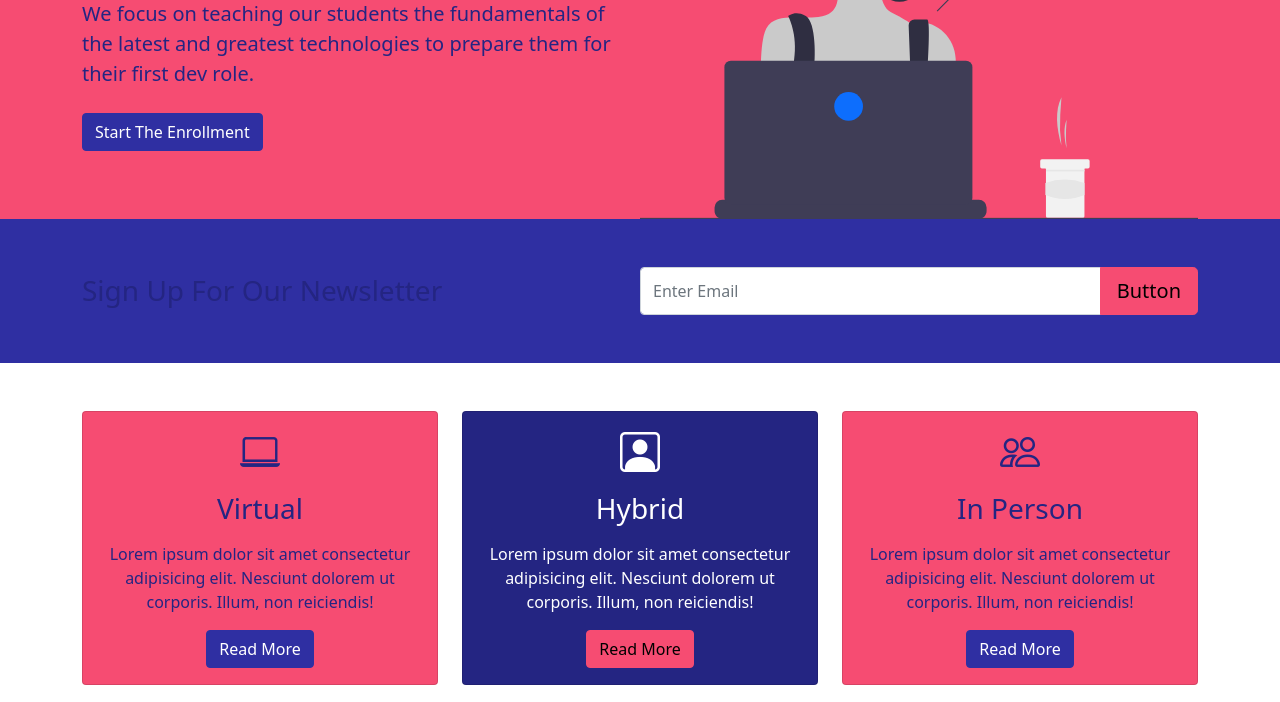
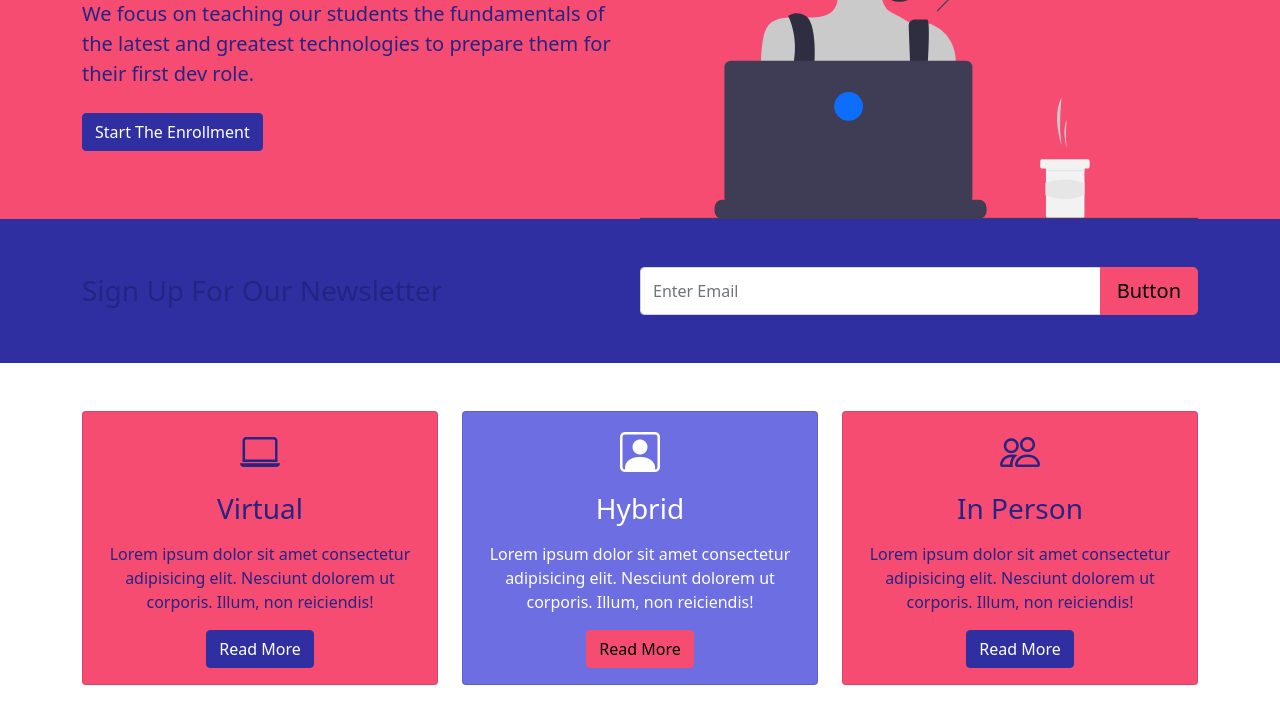
Before and after one commit to SURAJITSHAW/HTML-CSS, a website: page 5_Fake_BootCamp/index.html in a window 1280 px wide. Shown: the part 250-952 px from the top of the page. Drawn offline with nearby package versions, Linux system fonts and the light colour scheme; files that its build step writes are made by us from their sources.

Commit message:
Changing colors a bit 4

```diff
--- a/5_Fake_BootCamp/index.html
+++ b/5_Fake_BootCamp/index.html
@@ -4,7 +4,7 @@
     <meta charset="UTF-8" />
     <meta http-equiv="X-UA-Compatible" content="IE=edge" />
     <meta name="viewport" content="width=device-width, initial-scale=1.0" />
-    <link rel="stylesheet" href="/css/main.min.css">
+    <link rel="stylesheet" href="./css/main.min.css">
 
     <link rel="icon" type="image/x-icon" href="./images/avocado.ico">
     <link
--- a/5_Fake_BootCamp/sass/main.scss
+++ b/5_Fake_BootCamp/sass/main.scss
@@ -1,7 +1,7 @@
 // Custom Variables
 $dark: #f64c72;
 $light: #242582;
-$secondary: #242582;
+$secondary: #6c6ee1;
 $primary: #2f2fa2;
 // 2f2fa2 99738e f64c72 553d67 242582
 
```
Also changed, not shown: css/main.min.css.
